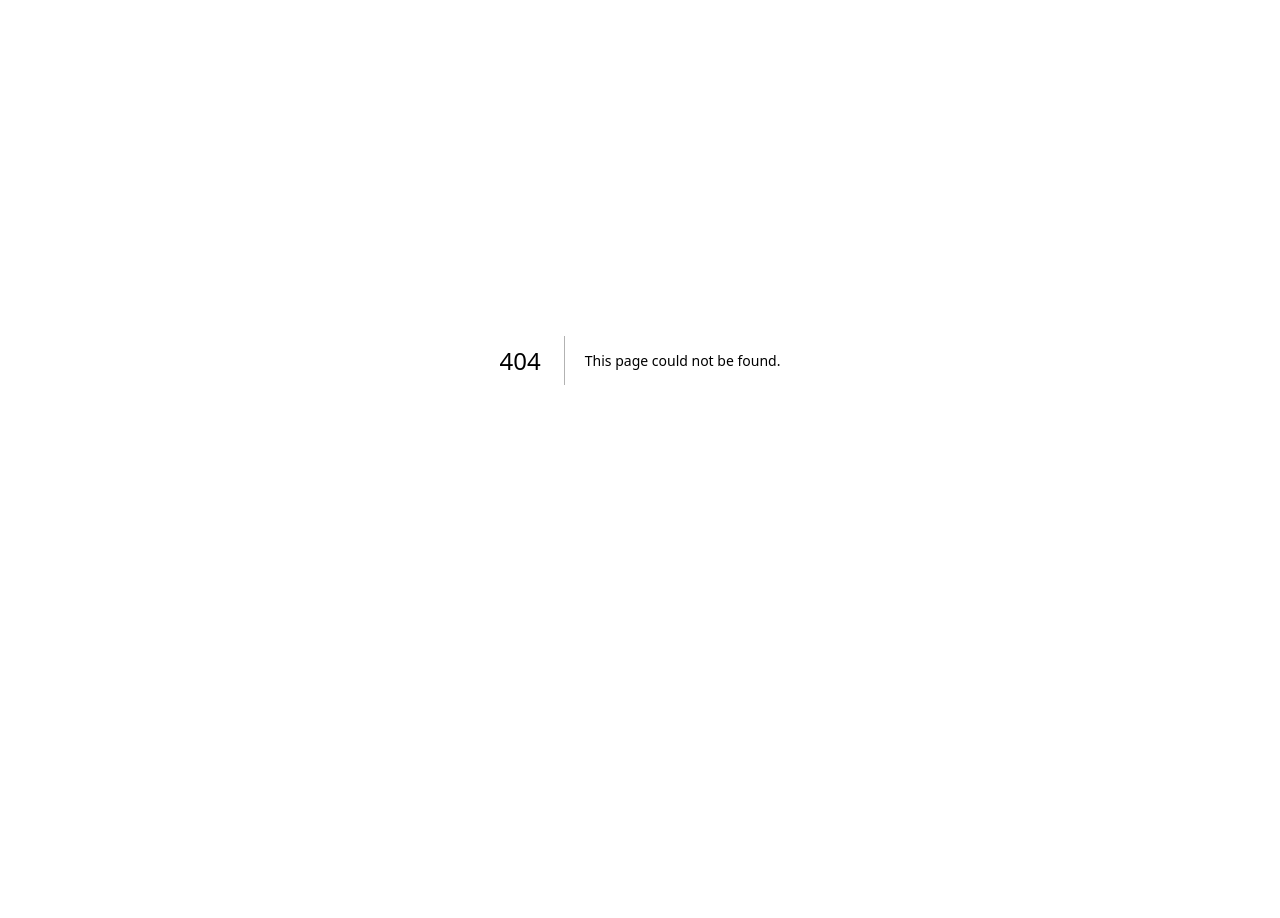
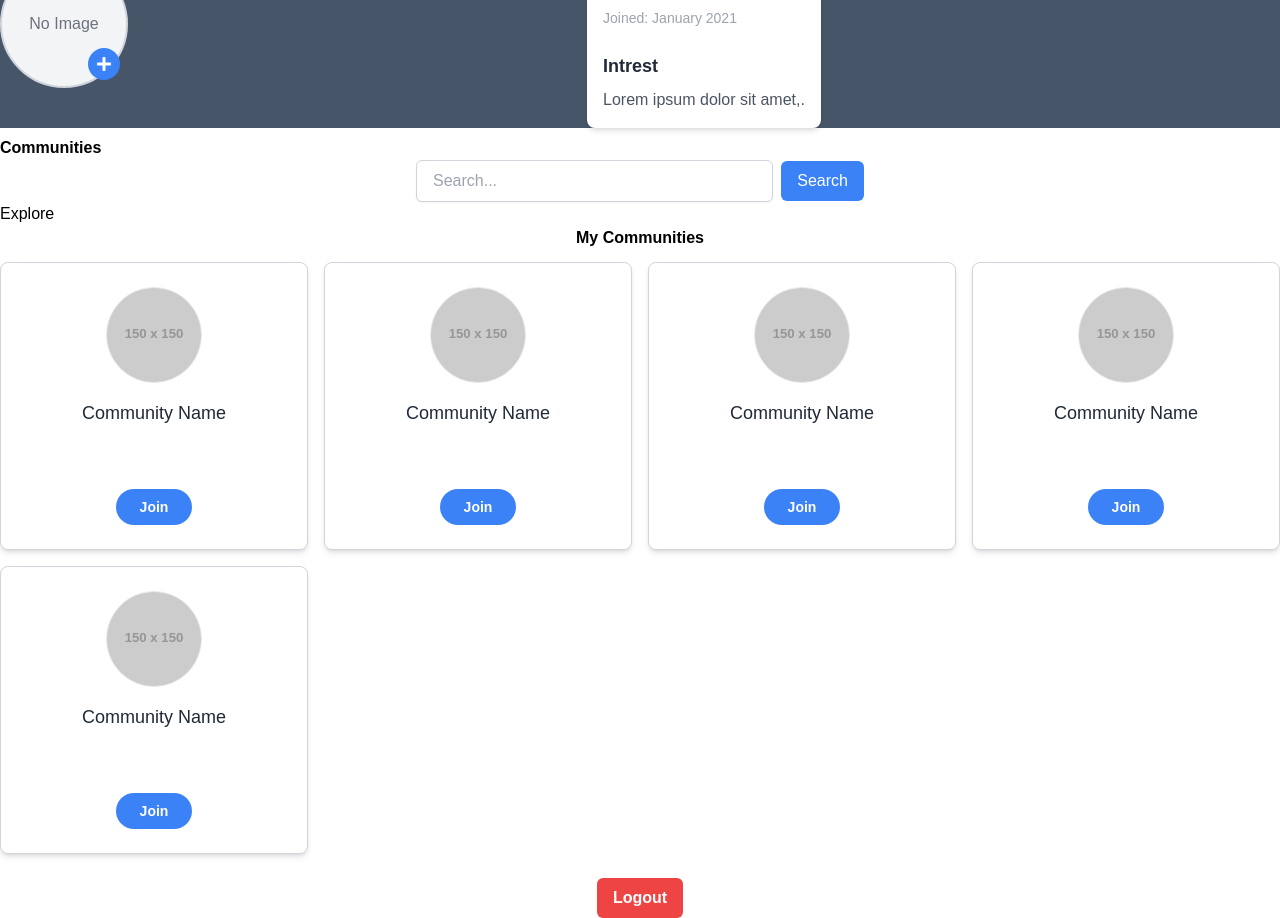
Before and after one commit to Tanaka878/CommunityForumApp, a Next.js app: page /components/GroupsContainer/Container in a window 1280 px wide. Before the commit this address had no page. Shown: the part 40-958 px from the top of the page. Before the commit the page ends 800 px from the top, so only its background shows below. Built offline with nearby package versions, Linux system fonts and the light colour scheme.

Commit message:
hooking up the signUp Page

```diff
--- a/src/app/HomePage.tsx
+++ /dev/null
@@ -1,57 +0,0 @@
-'use client'
-import React from 'react'
-import ProfileImage from './components/GroupsContainer/ProfileImage'
-import PersonalData from './components/ProfileData/PersonalData'
-import GroupCommunityCard from './components/GroupCard/CommunityCard'
-import SearchBar from './components/SearchBar/SearchBar'
-
-const HomePage = () => {
-
-
-    function handleSearch(): void {
-      throw new Error('Function not implemented.')
-    }
-
-  return (
-    <div>
-
-      <nav className='flex bg-slate-600'>
-        <ProfileImage/>
-        <PersonalData/>
-      </nav>
-
-      <nav className='mt-2'>
-        <h1 className='border-l-fuchsia-500 mt-2 font-extrabold justify-center mx-auto'>Communites</h1>
-      </nav>
-
-      <SearchBar onSearch={handleSearch}/>
-
-      <nav>
-        <h2>Explore</h2>
-        <nav className='flex'>
-
-
-        </nav>
-      </nav>
-
-      <div>
-
-        <h2 className='font-extrabold flex justify-center items-center'>My Communities </h2>
-        <div className='grid mt-3 grid grid-cols-2 sm:grid-cols-3 lg:grid-cols-4 gap-4'>
-          <GroupCommunityCard/>
-          <GroupCommunityCard/>
-          <GroupCommunityCard/>
-          <GroupCommunityCard/>
-          <GroupCommunityCard/>
-
-        </div>
-
-      </div>
-
-
-
-    </div>
-  )
-}
-
-export default HomePage
--- /dev/null
+++ b/src/app/components/GroupsContainer/Container/page.tsx
@@ -0,0 +1,64 @@
+'use client';
+import React from 'react';
+import ProfileImage from '../ProfileImage';
+import PersonalData from '../../ProfileData/PersonalData';
+import GroupCommunityCard from '../../GroupCard/CommunityCard';
+import SearchBar from '../../SearchBar/SearchBar';
+
+const HomePage = () => {
+
+  function handleSearch(): void {
+    throw new Error('Function not implemented.');
+  }
+
+  function handleLogout(): void {
+    // Clear any authentication data (e.g., token) from storage
+    localStorage.removeItem('token');
+    console.log('User logged out');
+    // Optionally redirect the user to the login page or home
+    window.location.href = '/';
+  }
+
+  return (
+    <div>
+      <nav className="flex bg-slate-600">
+        <ProfileImage />
+        <PersonalData />
+      </nav>
+
+      <nav className="mt-2">
+        <h1 className="border-l-fuchsia-500 mt-2 font-extrabold justify-center mx-auto">Communities</h1>
+      </nav>
+
+      <SearchBar onSearch={handleSearch} />
+
+      <nav>
+        <h2>Explore</h2>
+        <nav className="flex"></nav>
+      </nav>
+
+      <div>
+        <h2 className="font-extrabold flex justify-center items-center">My Communities</h2>
+        <div className="grid mt-3 grid grid-cols-2 sm:grid-cols-3 lg:grid-cols-4 gap-4">
+          <GroupCommunityCard />
+          <GroupCommunityCard />
+          <GroupCommunityCard />
+          <GroupCommunityCard />
+          <GroupCommunityCard />
+        </div>
+      </div>
+
+      {/* Logout Button */}
+      <div className="flex justify-center mt-6">
+        <button
+          onClick={handleLogout}
+          className="px-4 py-2 bg-red-500 text-white font-bold rounded-md hover:bg-red-600 focus:outline-none focus:ring-2 focus:ring-red-300 transform transition-transform duration-200 ease-in-out hover:scale-105"
+        >
+          Logout
+        </button>
+      </div>
+    </div>
+  );
+};
+
+export default HomePage;
--- a/src/app/components/GroupsContainer/GroupContainer.tsx
+++ /dev/null
@@ -1,38 +0,0 @@
-'use client';
-
-import React from 'react';
-import ProfileImage from './ProfileImage';
-import Communities from './Communities';
-
-const GroupContainer = () => {
-  return (
-    <div className="flex h-screen bg-gray-50 overflow-hidden">
-      {/* Sidebar (Profile & Communities) */}
-      <div className="w-1/4 bg-white p-6 shadow-md overflow-y-auto">
-        <div className="flex flex-col items-center mb-6">
-          <ProfileImage />
-        </div>
-        <hr className="my-4 border-gray-300" />
-        <h2 className="text-lg font-semibold text-gray-800 mb-4 text-center">
-          Communities
-        </h2>
-        <Communities />
-      </div>
-
-      {/* Divider */}
-      <div className="border-l-2 border-gray-200"></div>
-
-      {/* Main Content */}
-      <div className="w-3/4 p-6 bg-white shadow-md rounded-lg overflow-y-auto">
-        <h1 className="text-2xl font-bold text-gray-800 mb-4 text-left">
-          Select a Community
-        </h1>
-        <p className="text-gray-600 leading-relaxed">
-          Start chatting with your community by selecting one from the sidebar.
-        </p>
-      </div>
-    </div>
-  );
-};
-
-export default GroupContainer;
--- a/src/app/page.tsx
+++ b/src/app/page.tsx
@@ -1,5 +1,6 @@
+import Login from "./components/Login/page";
 
-import Login from "./components/Login/page";
+
 
 
 export default function Home() {
```
